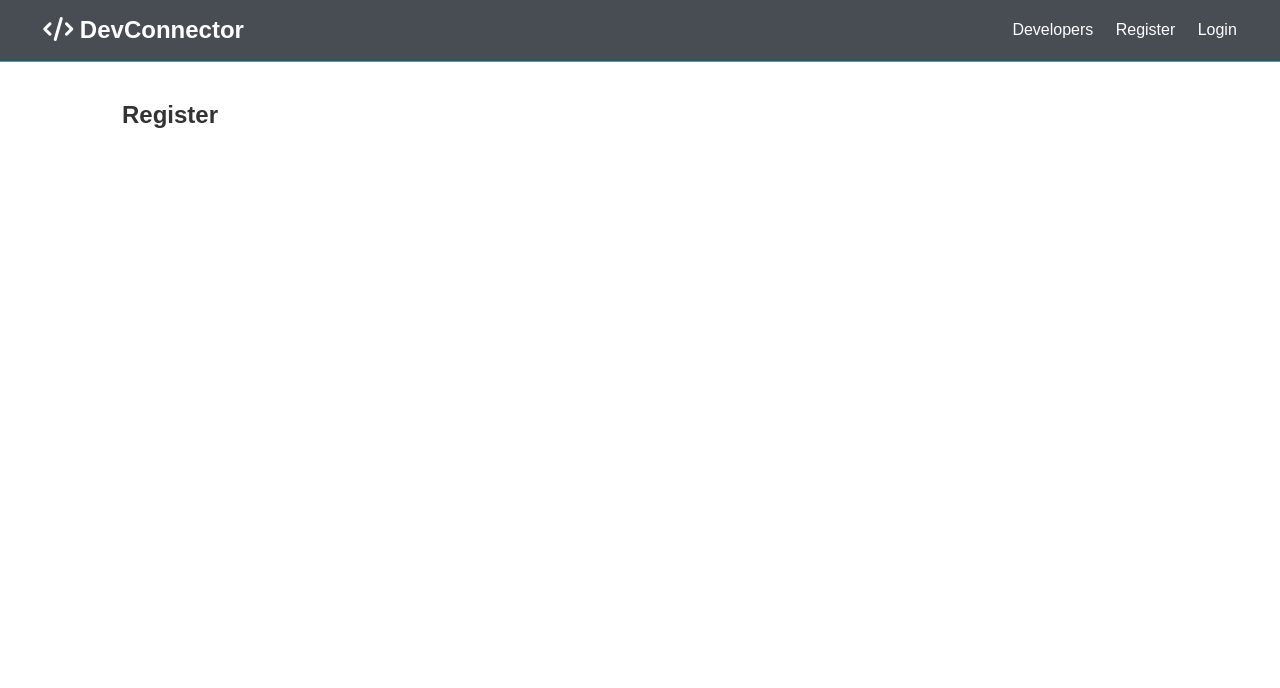
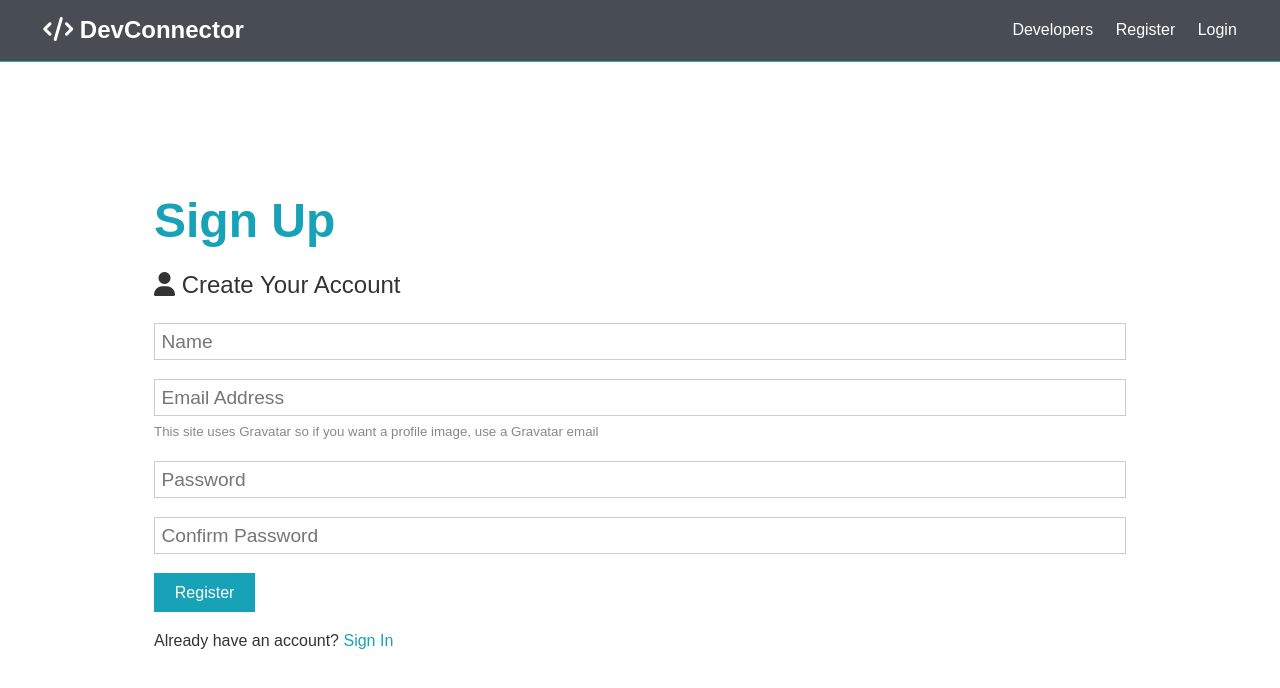
Before and after one commit to Rafat-Web-Developer/dev-connector, a React (Create React App) app in the folder client/: page /register in a window 1280 px wide. Shown: the top 688 px of the page. Built offline with nearby package versions, Linux system fonts and the light colour scheme.

Commit message:
Complete Registration

```diff
--- a/client/src/components/auth/Register.js
+++ b/client/src/components/auth/Register.js
@@ -1,10 +1,83 @@
-import React from "react";
+import React, { useState } from "react";
 
 const Register = () => {
+  const [formData, setFormData] = useState({
+    name: "",
+    email: "",
+    password: "",
+    password2: "",
+  });
+
+  const { name, email, password, password2 } = formData;
+
+  const onChange = (e) =>
+    setFormData({ ...formData, [e.target.name]: e.target.value });
+
+  const onSubmit = (e) => {
+    e.preventDefault();
+    if (password !== password2) {
+      console.log("password no matched");
+    } else {
+      console.log(formData);
+    }
+  };
+
   return (
-    <div>
-      <h1>Register</h1>
-    </div>
+    <section className="container">
+      <h1 className="large text-primary">Sign Up</h1>
+      <p className="lead">
+        <i className="fas fa-user"></i> Create Your Account
+      </p>
+      <form className="form" onSubmit={(e) => onSubmit(e)}>
+        <div className="form-group">
+          <input
+            type="text"
+            placeholder="Name"
+            name="name"
+            value={name}
+            onChange={(e) => onChange(e)}
+            required
+          />
+        </div>
+        <div className="form-group">
+          <input
+            type="email"
+            placeholder="Email Address"
+            name="email"
+            value={email}
+            onChange={(e) => onChange(e)}
+          />
+          <small className="form-text">
+            This site uses Gravatar so if you want a profile image, use a
+            Gravatar email
+          </small>
+        </div>
+        <div className="form-group">
+          <input
+            type="password"
+            placeholder="Password"
+            name="password"
+            minLength="6"
+            value={password}
+            onChange={(e) => onChange(e)}
+          />
+        </div>
+        <div className="form-group">
+          <input
+            type="password"
+            placeholder="Confirm Password"
+            name="password2"
+            minLength="6"
+            value={password2}
+            onChange={(e) => onChange(e)}
+          />
+        </div>
+        <input type="submit" className="btn btn-primary" value="Register" />
+      </form>
+      <p className="my-1">
+        Already have an account? <a href="login.html">Sign In</a>
+      </p>
+    </section>
   );
 };
 
```
